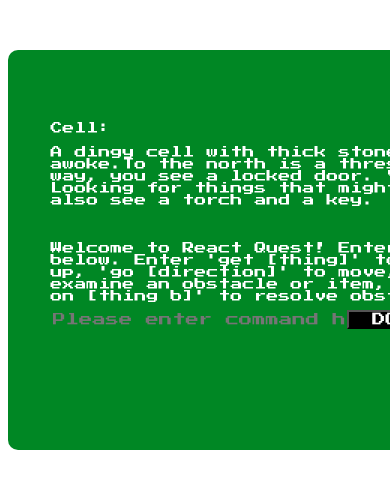
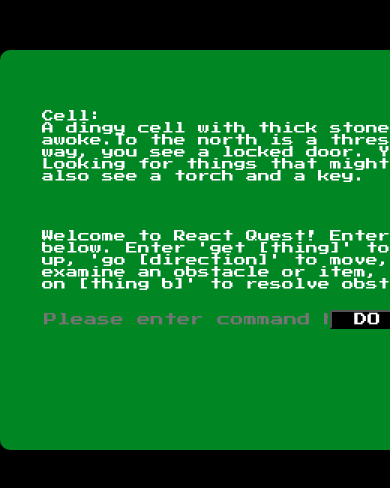
Before and after one commit to DTB50/adventure-react, a React (Create React App) app: page / in a window 390 px wide. Shown: the top 488 px of the page. Built offline with nearby package versions, Linux system fonts and the light colour scheme.

Commit message:
CSS for responsive mobile view tweaked

```diff
--- a/src/index.css
+++ b/src/index.css
@@ -1,3 +1,21 @@
-html, body, #app {
-  height: 100%
+* {
+  box-sizing: border-box;
 }
+
+
+body {
+  margin: 0;
+  padding: 0;
+  height: 100%;
+  font-family: 'Avenir Next', sans-serif;
+  background-color: black;
+}
+
+
+h1,
+h2,
+h3,
+h4,
+p {
+  margin: 0;
+}
```
